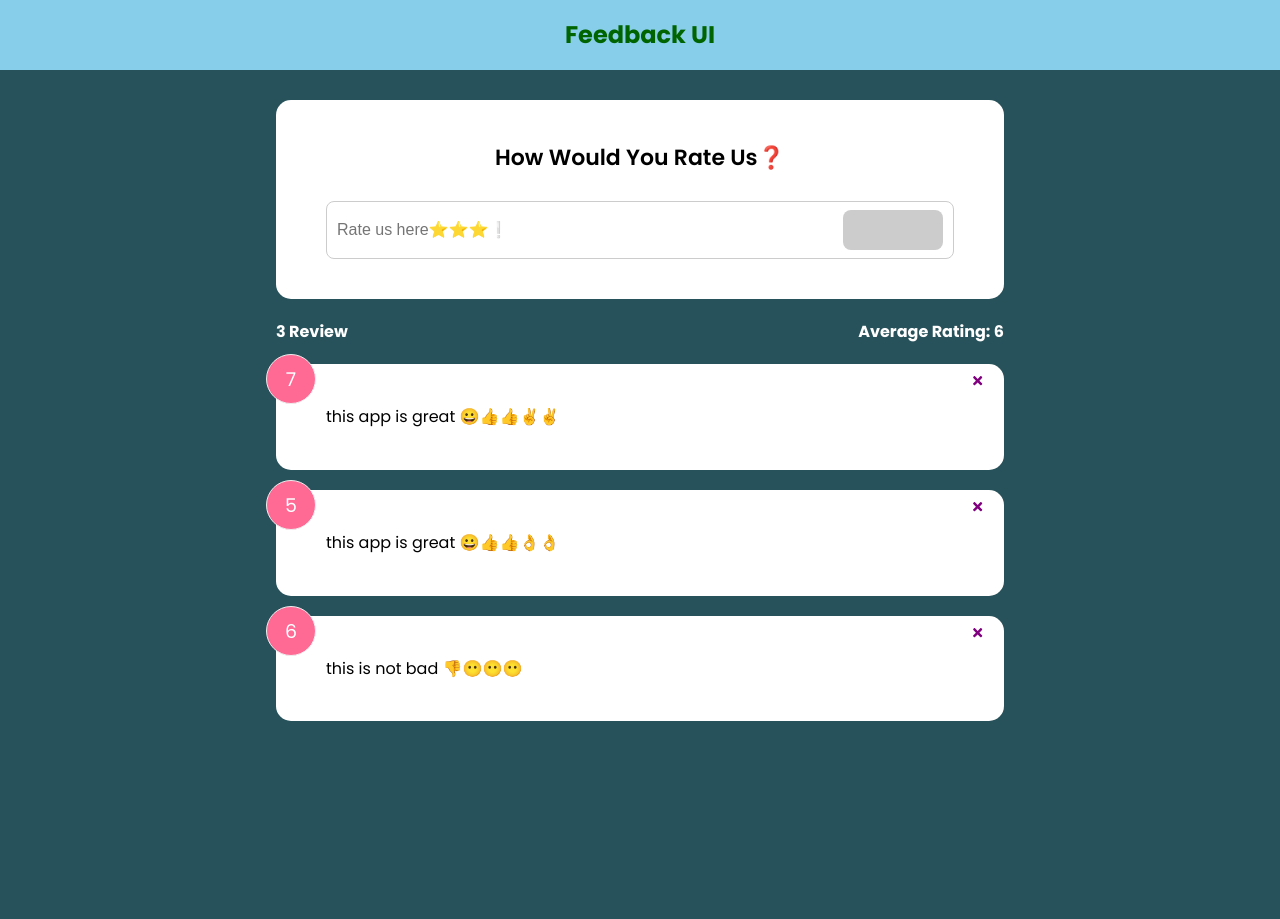
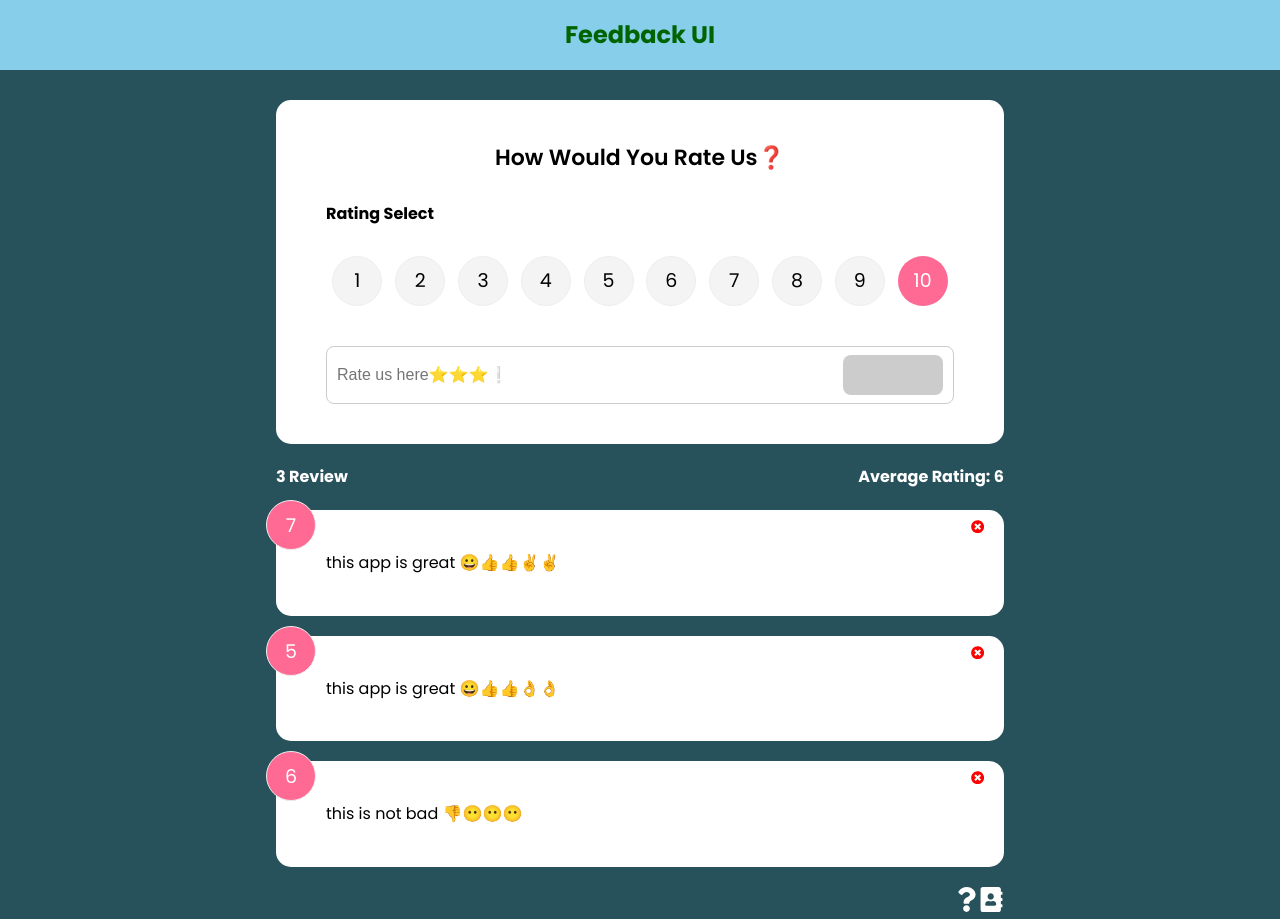
Before and after one commit to Cozy1712/Feedback-React-app, a React (Create React App) app: page / in a window 1280 px wide. Before the commit the page ends 800 px from the top, so only its background shows below. Built offline with nearby package versions, Linux system fonts and the light colour scheme.

Commit message:
updated files

```diff
--- a/package.json
+++ b/package.json
@@ -10,7 +10,9 @@
     "react-dom": "^18.2.0",
     "react-icon": "^1.0.0",
     "react-icons": "^4.8.0",
+    "react-router-dom": "^6.8.2",
     "react-scripts": "5.0.1",
+    "uuid": "^9.0.0",
     "web-vitals": "^2.1.4"
   },
   "scripts": {
--- a/src/App.js
+++ b/src/App.js
@@ -1,4 +1,9 @@
 import {useState} from 'react'
+import { v4 as uuidv4 } from 'uuid'
+///for routing
+import { BrowserRouter as Router, Routes, Route} from 'react-router-dom'
+
+
 
 //-----import component files-------
 import Header from './components/Header'
@@ -6,6 +11,9 @@
 import FeedbackData from './components/data/FeedbackData'
 import FeedbackForm from './components/FeedbackForm'
 import FeedbackStats from './components/FeedbackStats'
+import AboutIconLink from './components/AboutIconLink'
+import AboutPage from './pages/AboutPage'
+import ContactPage from './pages/ContactPage'
 
 
 function App() {
@@ -20,17 +28,34 @@
         }
     }
 
+//////////////////////////////////////////////for the submit addfeedback
+    const addFeedback =(newFeedback) => {
+        newFeedback.id = uuidv4()
+        setFeedback([newFeedback,...feedback])// to add the new comment to app level state/global
+
+    }
     return(
-        <>
-            <Header />
+        <Router>
+            <Header/>
             <div className='container'>
-                <FeedbackForm/>
-            <FeedbackStats feedback={feedback}/>
-            <FeedbackList feedback={feedback} handleDelete={deleteFeedback}/>
-
+              <Routes>
+                <Route exact path="/"
+                element={
+                    <>
+                    <FeedbackForm handleAdd={addFeedback}/>
+                    <FeedbackStats feedback={feedback}/>
+                    <FeedbackList feedback={feedback} handleDelete={deleteFeedback}/>
+                    </>
+                }
+                ></Route>
+                <Route path="/about" element={<AboutPage/>}></Route>
+                <Route path="/contact" element={<ContactPage/>}></Route>
+              </Routes>
+                 <AboutIconLink/>
 
             </div>
-        </>
+
+        </Router>
     )
 }
 
--- /dev/null
+++ b/src/components/AboutIconLink.jsx
@@ -0,0 +1,21 @@
+import React from 'react'
+import { FaAddressBook } from 'react-icons/fa'
+import { FaQuestion } from 'react-icons/fa'
+import { Link } from 'react-router-dom'
+
+function AboutIconLink() {
+  return (
+    <div className='about-link'>
+        <Link to="/about">
+            <FaQuestion size={25}/>
+        </Link>
+        <Link to="/contact">
+            <FaAddressBook size={25}/>
+        </Link>
+
+
+    </div>
+  )
+}
+
+export default AboutIconLink
--- a/src/components/FeedbackForm.jsx
+++ b/src/components/FeedbackForm.jsx
@@ -1,4 +1,5 @@
 import React from 'react'
+import RatingSelect from './RatingSelect'
 import Card from '../shared/Card'
 import Button from '../shared/Button'
 import { useState } from 'react'
@@ -6,23 +7,26 @@
 
 
 
-function FeedbackForm() {
+function FeedbackForm({handleAdd}) {
 
 /// text input using use state hook
     const [text, setTest] = useState('')
-// to disable send button
+//state to disable send button
 const [btnDisabled, setBtnDisabled] = useState(true)
-// message that display
+// state message that display
 const [message, setMessage] = useState('')
+// state for rating
+const  [ rating, setRating] = useState(10)
 
 
 
     const handleTextchange = (e) =>{
-/////validation
+/////validation to run whenever we type something in
         if (text === '') {
           setBtnDisabled(true)
           setMessage(null)
         }else if(text !== '' && text.trim().length <= 10){
+          setMessage('Text must be up to 10 characters😝 ')//Realtime error checking
           setBtnDisabled(true)
         } else{
           setMessage(null)
@@ -31,13 +35,28 @@
 
         setTest(e.target.value)
     }
+
+    // declaring the handlesubmit
+    const handleSubmit = (e) =>{
+      //prevent the default element/number 10 from submitting
+      e.preventDefault()
+      if (text.trim ().length > 10){
+        const newFeedback ={ text, rating}
+
+       handleAdd(newFeedback)
+         /////////////// when submitted text goes away
+        setTest('')
+      }
+    }
   return (
     <Card>
-        <form>
+
+        <form onSubmit={handleSubmit}> {/*creating an event handler for submitting the form which is onSubmit  */}
             <h2>How Would You Rate Us❓</h2>
             <br/>
 
             {/* @todo -rating select component */}
+            < RatingSelect select={(rating) => setRating(rating)}/>
 
             <div className='input-group'>
             <input
--- a/src/components/FeedbackItem.jsx
+++ b/src/components/FeedbackItem.jsx
@@ -1,6 +1,6 @@
 // import use state
 //import { useState } from "react"
-import {FaTimes} from 'react-icons/fa'
+import {FaTimesCircle} from 'react-icons/fa'
 import Card from "../shared/Card"
 import PropTypes from 'prop-types'
 
@@ -23,7 +23,9 @@
   return (
     <Card >
         <div className="num-display">{item.rating}</div>
-         <button onClick={() => handleDelete(item.id)} className='close'><FaTimes color='purple'/></button>
+         <button onClick={() => handleDelete(item.id)} className='close'>
+            <FaTimesCircle color='red'/>
+          </button>
         <div className="text-display">{item.text}</div>
     </Card>
   )
--- /dev/null
+++ b/src/components/RatingSelect.jsx
@@ -0,0 +1,125 @@
+import React from 'react'
+import { useState } from 'react'
+
+function RatingSelect({select}) {
+    const [selected, setSelected] = useState(10)
+
+
+
+    const handleChange = (e) => {
+        setSelected(+e.currentTarget.value)
+        select(+e.currentTarget.value)
+    }
+  return (
+    <div><b>Rating Select</b>
+        <ul className='rating'>
+            <li>
+                <input type="radio"
+                id='num1'
+                name='rating'
+                value='1'
+                onChange={handleChange}
+                checked={selected === 1} />
+                <label htmlFor="num1">1</label>
+            </li>
+
+            <li>
+                <input type="radio"
+                id='num2'
+                name='rating'
+                value='2'
+                onChange={handleChange}
+                checked={selected === 2} />
+
+              <label htmlFor="num2">2</label>
+
+                </li>
+
+              <li>
+                    <input type="radio"
+                    id='num3'
+                    name='rating'
+                    value='3'
+                    onChange={handleChange}
+                    checked={selected === 3} />
+                    <label htmlFor="num3">3</label>
+                </li>
+              <li>
+                    <input type="radio"
+                    id='num4'
+                    name='rating'
+                    value='4'
+                    onChange={handleChange}
+                    checked={selected === 4} />
+                    <label htmlFor="num4">4</label>
+                </li>
+
+              <li>
+                    <input type="radio"
+                    id='num5'
+                    name='rating'
+                    value='5'
+                    onChange={handleChange}
+                    checked={selected === 5} />
+                    <label htmlFor="num5">5</label>
+                </li>
+
+
+              <li>
+                    <input type="radio"
+                    id='num6'
+                    name='rating'
+                    value='6'
+                    onChange={handleChange}
+                    checked={selected === 6} />
+                    <label htmlFor="num6">6</label>
+                </li>
+              <li>
+                    <input type="radio"
+                    id='num7'
+                    name='rating'
+                    value='7'
+                    onChange={handleChange}
+                    checked={selected === 7} />
+                   <label htmlFor="num7">7</label>
+                </li>
+
+              <li>
+                    <input type="radio"
+                    id='num8'
+                    name='rating'
+                    value='8'
+                    onChange={handleChange}
+                    checked={selected === 8} />
+                    <label htmlFor="num8">8</label>
+                </li>
+
+              <li>
+                    <input type="radio"
+                    id='num9'
+                    name='rating'
+                    value='9'
+                    onChange={handleChange}
+                    checked={selected === 9} />
+                    <label htmlFor="num9">9</label>
+                </li>
+
+              <li>
+                    <input type="radio"
+                    id='num10'
+                    name='rating'
+                    value='10'
+                    onChange={handleChange}
+                    checked={selected === 10} />
+                    <label htmlFor="num10">10</label>
+                </li>
+
+
+
+
+        </ul>
+    </div>
+  )
+}
+
+export default RatingSelect
--- a/src/index.css
+++ b/src/index.css
@@ -186,6 +186,12 @@
   text-align: center;
   color: rebeccapurple;
 }
+.ctn{
+  width: 500px;
+  border-radius: 5px;
+  padding: 20px;
+  height: 50px;
+}
 
 /* FIX: Remove position: absolute to keep about icon at the bottom of the
  * document */
--- /dev/null
+++ b/src/pages/AboutPage.jsx
@@ -0,0 +1,22 @@
+import React from 'react'
+import Card from '../shared/Card'
+import { Link } from 'react-router-dom'
+
+function AboutPage() {
+  return (
+    <Card>
+       <div className="about">
+        <h1>About This Project</h1>
+        <p>This is a react app to leave feedback for a product or service</p>
+        <p> version: 1.0.0</p>
+        <p><Link to = '/contact'>Contact Us </Link></p>
+        <p>
+          <Link to = '/'>Back to home </Link>
+        </p>
+       </div>
+    </Card>
+  )
+
+}
+
+export default AboutPage
--- /dev/null
+++ b/src/pages/ContactPage.jsx
@@ -0,0 +1,31 @@
+import React from 'react'
+import { Link } from 'react-router-dom'
+
+function ContactPage() {
+  return (
+    <div>
+        <form style={{textAlign:"center"}}>
+          <input type="text" name='name' placeholder='Name' style={{
+            width:"500px", height:"50px", margin:"20px", borderRadius:"10px", border:"6px solid skyblue", fontWeight:"bold",padding:"3px"}}/>
+            <br/>
+          <input type="email"name='email' placeholder='Email'style={{
+            width:"500px", height:"50px", margin:"20px", borderRadius:"10px", border:"6px solid skyblue", fontWeight:"bold",padding:"3px"}} />
+            <br/>
+          <textarea name="msg" id="msg" placeholder="Message Here"style={{
+            width:"500px", height:"100px", margin:"20px", borderRadius:"10px", border:"6px solid skyblue", fontWeight:"bold",padding:"3px"}}></textarea>
+            <button type="submit" style={{
+            width:"100px", height:"50px", margin:"20px", borderRadius:"10px", border:"2px solid skyblue", fontWeight:"bold",padding:"3px",backgroundColor:"darkgreen" ,cursor:"pointer"}} >Send</button>
+
+
+
+        </form>
+        <p>
+          <Link to = '/' style={{
+            color:"skyblue", textDecoration:"none", padding:"10px", margin:"20px"
+          }}>Back to home </Link>
+        </p>
+    </div>
+  )
+}
+
+export default ContactPage
--- a/src/shared/Button.jsx
+++ b/src/shared/Button.jsx
@@ -3,7 +3,8 @@
 ///button will take some props like children
 function Button({childern, version, type, isDisabled}) {
   return (
-    <button type={type} disabled={isDisabled} className={`btn btn-${version}`}> {childern}
+    <button type={type} disabled={isDisabled} className={`btn btn-${version}`}>
+      {childern}
     </button>
 
 
```
Also changed, not shown: src/components/FeedbackList.jsx (line endings or trailing spaces), 1 other file (tests, documents, lock files or other folders).
